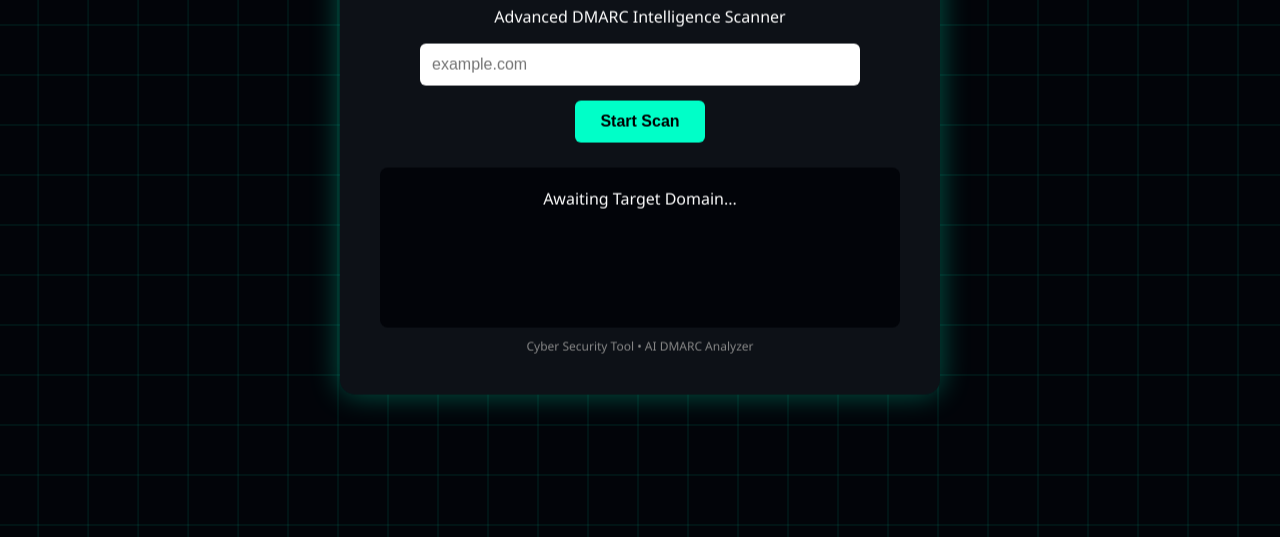
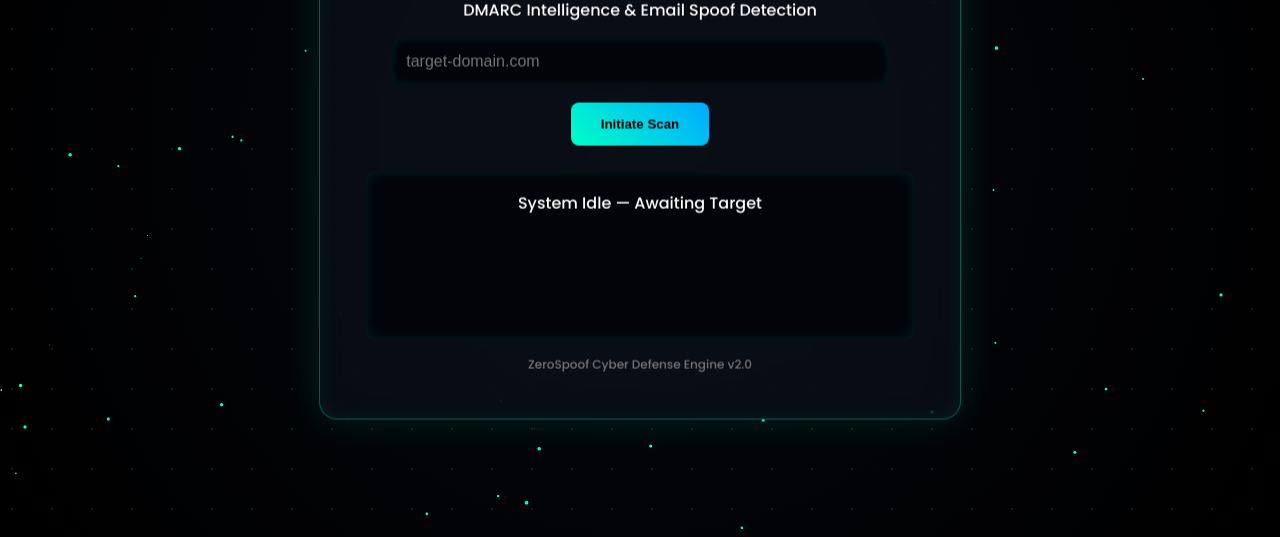
Before and after one commit to adhiiadarsh/DMARC-ANALYZER, a plain HTML site: page index.html in a window 1280 px wide. Shown: the part 263-800 px from the top of the page. Drawn offline with Linux system fonts and the light colour scheme.

Commit message:
Update index.html

```diff
--- a/index.html
+++ b/index.html
@@ -2,42 +2,54 @@
 <html lang="en">
 <head>
 <meta charset="UTF-8">
-<title>ZeroSpoof - DMARC Analyzer</title>
+<title>ZeroSpoof | DMARC Intelligence</title>
+
+<link href="https://fonts.googleapis.com/css2?family=Orbitron:wght@400;600&family=Poppins:wght@300;500&display=swap" rel="stylesheet">
 
 <style>
 
 /* ===========================
-BACKGROUND ANIMATION
+CYBER BACKGROUND
 =========================== */
 
 body{
     margin:0;
-    font-family:Segoe UI, sans-serif;
-    background:#020409;
+    font-family:Poppins,sans-serif;
     color:white;
+    height:100vh;
     overflow:hidden;
+    background:radial-gradient(circle at center,#05070d,#000);
 }
 
-/* Moving grid animation */
+/* animated glow */
 body::before{
     content:"";
     position:fixed;
     width:200%;
     height:200%;
     background:
-    linear-gradient(#00ffc822 1px, transparent 1px),
-    linear-gradient(90deg,#00ffc822 1px, transparent 1px);
-    background-size:50px 50px;
-    animation:gridMove 20s linear infinite;
+    radial-gradient(circle,#00ffc822 1px,transparent 1px);
+    background-size:40px 40px;
+    animation:move 25s linear infinite;
+    z-index:-2;
 }
 
-@keyframes gridMove{
+@keyframes move{
     from{transform:translate(0,0);}
-    to{transform:translate(-50px,-50px);}
+    to{transform:translate(-40px,-40px);}
+}
+
+/* floating particles */
+
+canvas{
+    position:fixed;
+    top:0;
+    left:0;
+    z-index:-1;
 }
 
 /* ===========================
-MAIN CONTAINER
+MAIN GLASS PANEL
 =========================== */
 
 .container{
@@ -45,107 +57,113 @@ MAIN CONTAINER
     top:50%;
     left:50%;
     transform:translate(-50%,-50%);
-    background:#0d1117;
-    padding:40px;
-    border-radius:15px;
-    width:520px;
+    width:550px;
+    padding:45px;
+    border-radius:18px;
+
+    background:rgba(15,20,30,0.55);
+    backdrop-filter:blur(18px);
+
+    border:1px solid #00ffc855;
+    box-shadow:
+        0 0 40px #00ffc822,
+        inset 0 0 20px #00ffc811;
+
     text-align:center;
-    box-shadow:0 0 30px #00ffc855;
-    backdrop-filter:blur(10px);
 }
 
 h1{
+    font-family:Orbitron;
+    letter-spacing:2px;
     color:#00ffc8;
-    text-shadow:0 0 15px #00ffc8;
+    text-shadow:0 0 20px #00ffc8;
 }
 
+/* ===========================
+INPUT FIELD
+=========================== */
+
 input{
-    width:80%;
-    padding:12px;
-    font-size:16px;
-    border-radius:6px;
+    width:85%;
+    padding:14px;
+    border-radius:8px;
     border:none;
     outline:none;
+    font-size:16px;
+    background:#020409;
+    color:#00ffc8;
+    box-shadow:0 0 10px #00ffc822 inset;
 }
 
+/* ===========================
+BUTTON
+=========================== */
+
 button{
-    margin-top:15px;
-    padding:12px 25px;
-    font-size:16px;
-    background:#00ffc8;
+    margin-top:18px;
+    padding:14px 30px;
     border:none;
-    border-radius:6px;
+    border-radius:8px;
     font-weight:bold;
     cursor:pointer;
-    transition:0.3s;
+    background:linear-gradient(45deg,#00ffc8,#00aaff);
+    color:black;
+    transition:.4s;
 }
 
 button:hover{
-    transform:scale(1.05);
-    box-shadow:0 0 15px #00ffc8;
+    transform:scale(1.08);
+    box-shadow:0 0 25px #00ffc8;
 }
 
 /* ===========================
-RESULT AREA
+SCANNER RING
+=========================== */
+
+.scanner{
+    width:130px;
+    height:130px;
+    margin:20px auto;
+    border-radius:50%;
+    border:3px solid #00ffc8;
+    animation:rotate 4s linear infinite;
+    box-shadow:0 0 25px #00ffc8;
+}
+
+@keyframes rotate{
+    100%{transform:rotate(360deg);}
+}
+
+/* ===========================
+RESULT PANEL
 =========================== */
 
 #result{
     margin-top:25px;
     padding:20px;
-    border-radius:8px;
     background:#020409;
-    min-height:120px;
+    border-radius:10px;
+    min-height:130px;
+    box-shadow:inset 0 0 15px #00ffc822;
 }
 
-.success{color:#00ff9f;}
-.fail{color:#ff4d4d;}
+.success{color:#00ff9f}
+.fail{color:#ff4d4d}
 .loading{color:#ffaa00}
 
-/* ===========================
-SCANNER ANIMATION
-=========================== */
-
-.scanner{
-    width:120px;
-    height:120px;
-    border-radius:50%;
-    border:3px solid #00ffc8;
-    margin:15px auto;
-    position:relative;
-    overflow:hidden;
+.footer{
+    margin-top:15px;
+    color:#777;
+    font-size:12px;
 }
 
-.scan-line{
-    position:absolute;
-    width:100%;
-    height:4px;
-    background:#00ffc8;
-    box-shadow:0 0 20px #00ffc8;
-    animation:scan 1.5s linear infinite;
+.typing{
+    animation:fadeIn 1s ease;
 }
 
-@keyframes scan{
-    0%{top:0;}
-    100%{top:100%;}
-}
-
-/* typing effect */
-.typing{
-    border-right:2px solid #00ffc8;
-    white-space:nowrap;
-    overflow:hidden;
-    animation:typing 2s steps(40,end);
-}
-
-@keyframes typing{
-    from{width:0}
-    to{width:100%}
-}
-
-.footer{
-    margin-top:10px;
-    font-size:12px;
-    color:#888;
+@keyframes fadeIn{
+    from{opacity:0;transform:translateY(10px)}
+    to{opacity:1}
 }
 
 </style>
@@ -153,32 +171,76 @@ SCANNER ANIMATION
 
 <body>
 
+<canvas id="particles"></canvas>
+
 <div class="container">
 
-<h1>🛡️ ZeroSpoof</h1>
+<h1>🛡 ZeroSpoof</h1>
+<p>DMARC Intelligence & Email Spoof Detection</p>
 
-<p>Advanced DMARC Intelligence Scanner</p>
-
-<input id="domain" placeholder="example.com">
+<input id="domain" placeholder="target-domain.com">
 
 <br>
+<button onclick="checkDMARC()">Initiate Scan</button>
 
-<button onclick="checkDMARC()">Start Scan</button>
-
-<div id="result">Awaiting Target Domain...</div>
+<div id="result">System Idle — Awaiting Target</div>
 
 <div class="footer">
-Cyber Security Tool • AI DMARC Analyzer
+ZeroSpoof Cyber Defense Engine v2.0
 </div>
 
 </div>
 
 <script>
 
+/* =====================
+PARTICLE BACKGROUND
+===================== */
+
+const canvas=document.getElementById("particles");
+const ctx=canvas.getContext("2d");
+
+canvas.width=window.innerWidth;
+canvas.height=window.innerHeight;
+
+let particles=[];
+
+for(let i=0;i<80;i++){
+    particles.push({
+        x:Math.random()*canvas.width,
+        y:Math.random()*canvas.height,
+        r:Math.random()*2
+    });
+}
+
+function animate(){
+    ctx.clearRect(0,0,canvas.width,canvas.height);
+
+    ctx.fillStyle="#00ffc8";
+    particles.forEach(p=>{
+        ctx.beginPath();
+        ctx.arc(p.x,p.y,p.r,0,Math.PI*2);
+        ctx.fill();
+
+        p.y+=0.2;
+        if(p.y>canvas.height)p.y=0;
+    });
+
+    requestAnimationFrame(animate);
+}
+animate();
+
+/* =====================
+DOMAIN VALIDATION
+===================== */
+
 function validateDomain(domain){
-    let regex=/^(?!:\/\/)([a-zA-Z0-9-]+\.)+[a-zA-Z]{2,}$/;
-    return regex.test(domain);
+return /^(?!:\/\/)([a-zA-Z0-9-]+\.)+[a-zA-Z]{2,}$/.test(domain);
 }
+
+/* =====================
+DMARC SCAN
+===================== */
 
 async function checkDMARC(){
 
@@ -186,29 +248,21 @@ async function checkDMARC(){
 let result=document.getElementById("result");
 
 if(!validateDomain(domain)){
-        result.innerHTML=
-        "<span class='fail'>❌ Invalid Domain Name</span>";
+result.innerHTML="<span class='fail'>❌ Invalid Domain</span>";
 return;
 }
 
-    /* SCANNING ANIMATION */
-
 result.innerHTML=`
 <div class="loading">
-        <div class="scanner">
-            <div class="scan-line"></div>
-        </div>
-        🔎 Initializing ZeroSpoof Scan...
-        </div>
-    `;
+<div class="scanner"></div>
+Analyzing DNS Intelligence...
+</div>`;
 
 await new Promise(r=>setTimeout(r,1500));
 
 try{
 
-        let url=`https://dns.google/resolve?name=_dmarc.${domain}&type=TXT`;
-
-        let response=await fetch(url);
+let response=await fetch(`https://dns.google/resolve?name=_dmarc.${domain}&type=TXT`);
 let data=await response.json();
 
 if(data.Answer){
@@ -218,34 +272,32 @@ async function checkDMARC(){
 let policy="Unknown";
 
 if(record.includes("p=reject"))
-                policy="REJECT (Maximum Protection)";
+policy="🛑 REJECT — Maximum Security";
 else if(record.includes("p=quarantine"))
-                policy="QUARANTINE (Medium Protection)";
+policy="⚠ QUARANTINE — Moderate Security";
 else if(record.includes("p=none"))
-                policy="MONITOR MODE";
+policy="👁 MONITOR MODE";
 
 result.innerHTML=`
 <div class="success typing">
-            ✅ DMARC PROTECTED
+✅ DMARC Protection Enabled
 <br><br>
 <b>Policy:</b> ${policy}
 <br><br>
 <b>Record:</b><br>${record}
 </div>`;
-        }
-        else{
-            result.innerHTML=
-            "<span class='fail'>❌ No DMARC Record Found</span>";
+
+}else{
+result.innerHTML="<span class='fail'>❌ No DMARC Record Found</span>";
 }
 
-    }catch(e){
-        result.innerHTML=
-        "<span class='fail'>⚠️ DNS Scan Failed</span>";
+}catch{
+result.innerHTML="<span class='fail'>⚠ DNS Lookup Failed</span>";
 }
+
 }
 
 </script>
 
 </body>
-
 </html>
```
Lines whose indentation alone changed are shown as unchanged.
